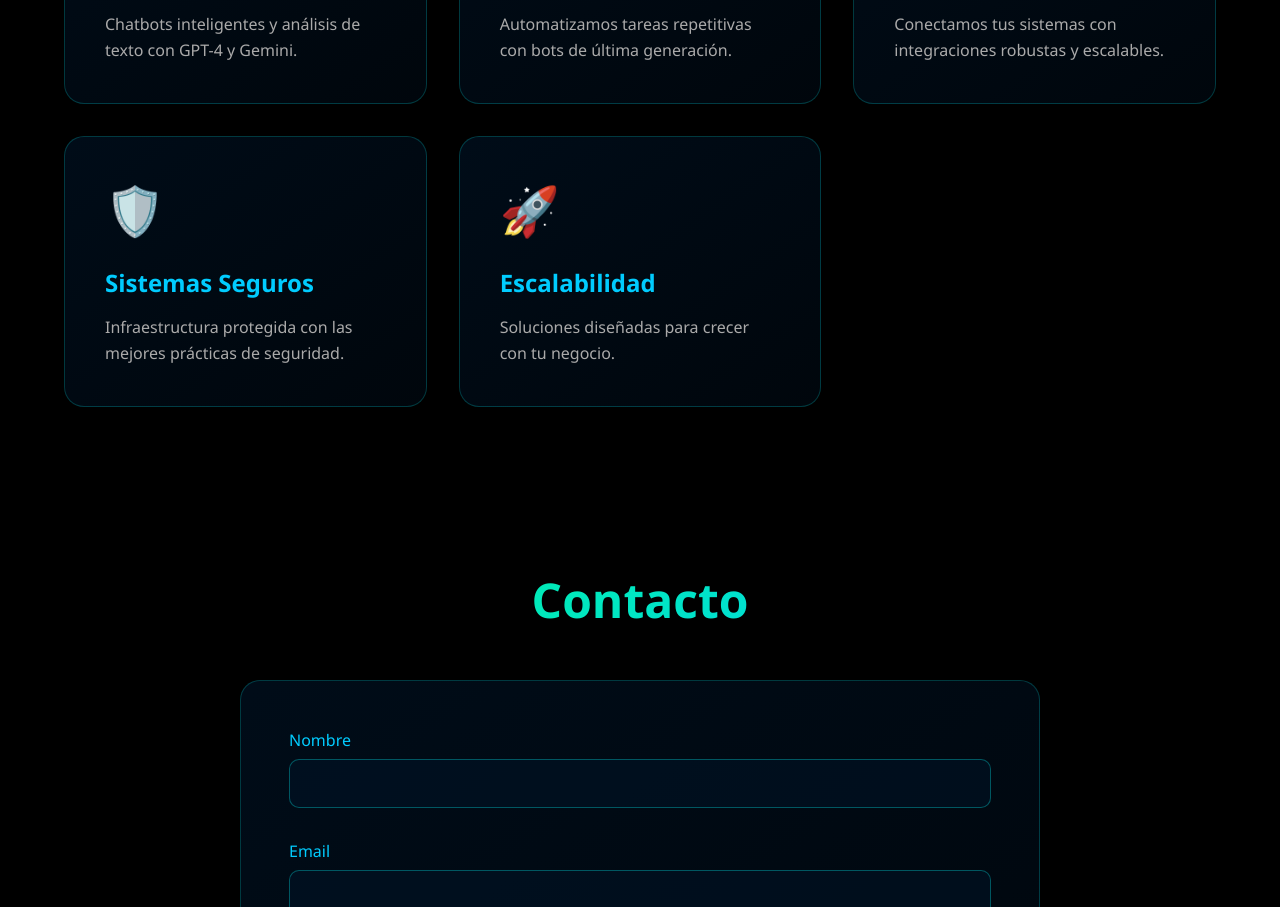
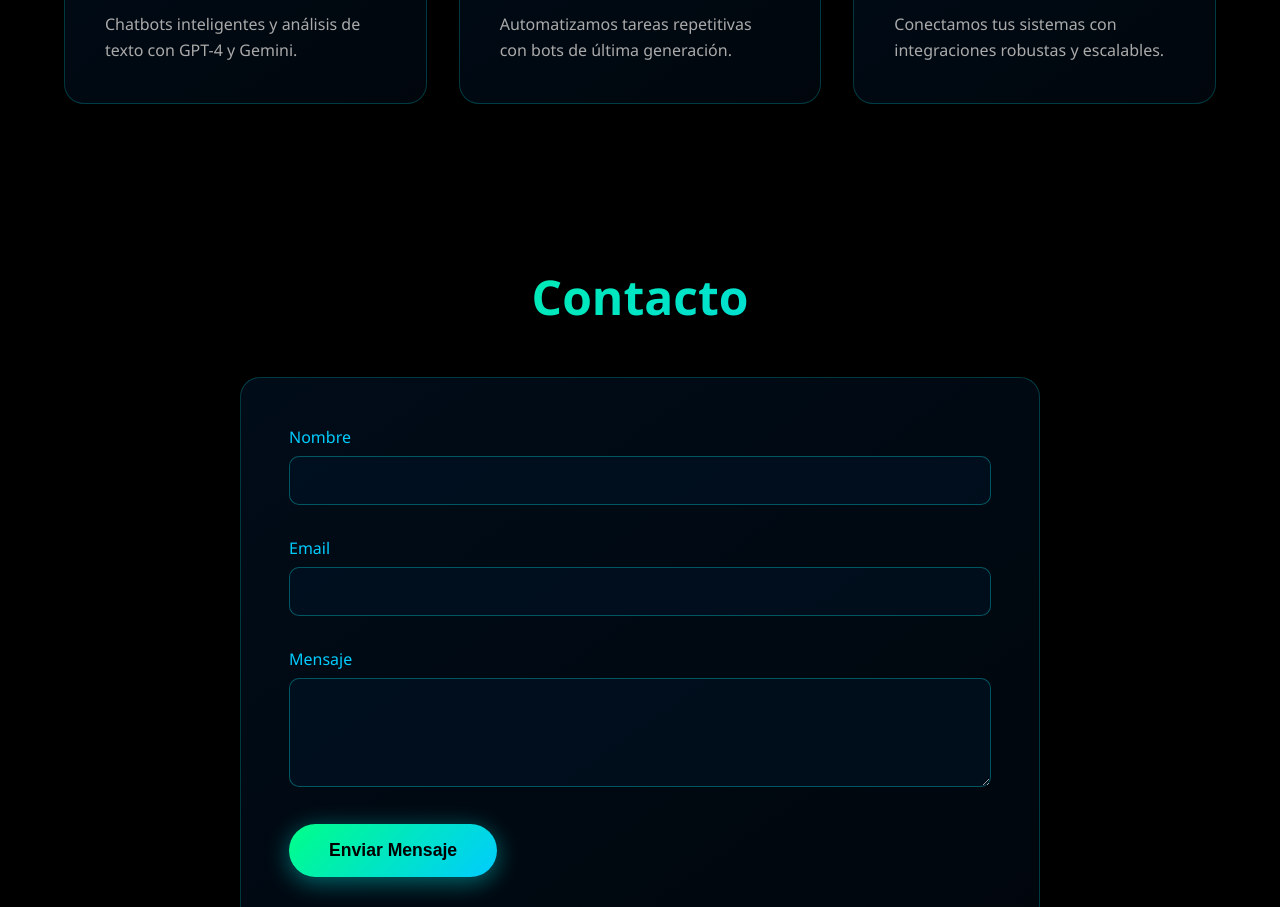
Before and after one commit to networkcom-design/networkcomvue, a Vue app: page / in a window 1280 px wide. Shown: the part 1160-2067 px from the top of the page. Built offline with nearby package versions, Linux system fonts and the light colour scheme; no server answers.

Commit message:
Update HomePage.vue

```diff
--- a/src/views/HomePage.vue
+++ b/src/views/HomePage.vue
@@ -32,18 +32,6 @@ const services = ref([
     icon: '🔌',
     title: 'APIs Personalizadas',
     description: 'Conectamos tus sistemas con integraciones robustas y escalables.'
-  },
-  {
-    id: 4,
-    icon: '🛡️',
-    title: 'Sistemas Seguros',
-    description: 'Infraestructura protegida con las mejores prácticas de seguridad.'
-  },
-  {
-    id: 5,
-    icon: '🚀',
-    title: 'Escalabilidad',
-    description: 'Soluciones diseñadas para crecer con tu negocio.'
   }
 ])
 
```
